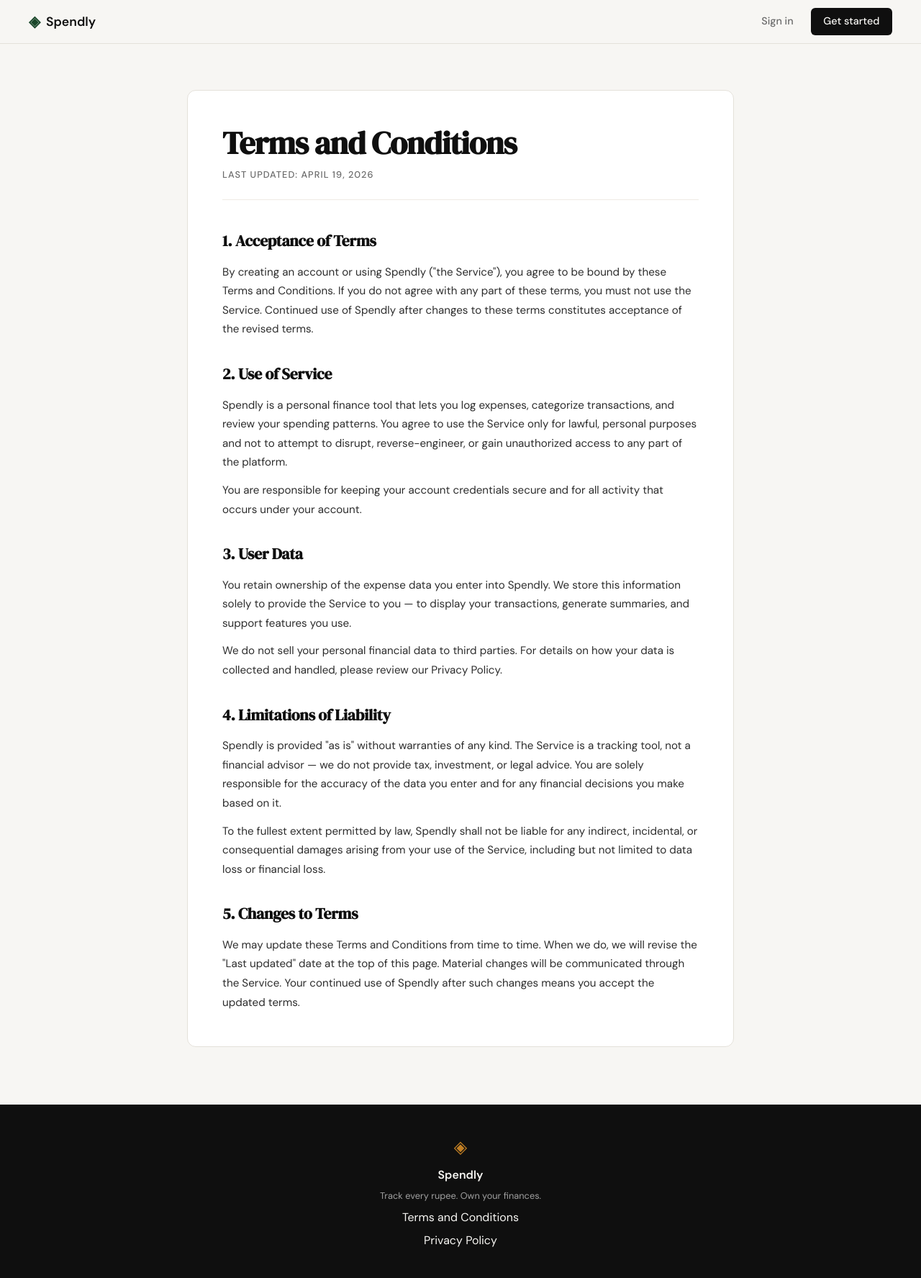
After one commit to Angad-22/SpendTrack, a Flask app: page /terms in a window 1280 px wide. The commit adds this page. Shown: the whole page at 72% size. Run offline with Flask 3, Linux system fonts and the light colour scheme.

Commit message:
landing: add terms and conditions page and route

```diff
--- a/app.py
+++ b/app.py
@@ -17,6 +17,11 @@ def register():
 @app.route("/login")
 def login():
     return render_template("login.html")
+
+
+@app.route("/terms")
+def terms():
+    return render_template("terms.html")
 
 # ------------------------------------------------------------------ #
 # Placeholder routes — students will implement these                  #
--- a/static/css/style.css
+++ b/static/css/style.css
@@ -478,6 +478,70 @@ a { color: inherit; text-decoration: none; }
 .auth-switch a:hover { text-decoration: underline; }
 
 /* ------------------------------------------------------------------ */
+/* Legal pages (terms, privacy)                                        */
+/* ------------------------------------------------------------------ */
+
+.legal {
+    padding: 4rem 2rem 5rem;
+}
+
+.legal-inner {
+    max-width: 760px;
+    margin: 0 auto;
+    background: var(--paper-card);
+    border: 1px solid var(--border);
+    border-radius: var(--radius-md);
+    padding: 3rem clamp(1.5rem, 4vw, 3rem);
+}
+
+.legal-title {
+    font-family: var(--font-display);
+    font-size: clamp(2rem, 4vw, 2.75rem);
+    line-height: 1.15;
+    letter-spacing: -0.02em;
+    color: var(--ink);
+    margin-bottom: 0.5rem;
+}
+
+.legal-updated {
+    font-size: 0.8rem;
+    font-weight: 500;
+    color: var(--ink-muted);
+    text-transform: uppercase;
+    letter-spacing: 0.08em;
+    margin-bottom: 2.5rem;
+    padding-bottom: 1.5rem;
+    border-bottom: 1px solid var(--border-soft);
+}
+
+.legal-section {
+    margin-bottom: 2rem;
+}
+
+.legal-section:last-child {
+    margin-bottom: 0;
+}
+
+.legal-section h2 {
+    font-family: var(--font-display);
+    font-size: 1.35rem;
+    color: var(--ink);
+    margin-bottom: 0.75rem;
+    letter-spacing: -0.01em;
+}
+
+.legal-section p {
+    font-size: 0.95rem;
+    color: var(--ink-soft);
+    line-height: 1.75;
+    margin-bottom: 0.75rem;
+}
+
+.legal-section p:last-child {
+    margin-bottom: 0;
+}
+
+/* ------------------------------------------------------------------ */
 /* Footer                                                              */
 /* ------------------------------------------------------------------ */
 
--- a/templates/base.html
+++ b/templates/base.html
@@ -34,7 +34,7 @@
             <span class="brand-icon">◈</span>
             <span class="footer-name">Spendly</span>
             <p class="footer-copy">Track every rupee. Own your finances.</p>
-            <a href="#">Terms and Conditions</a>
+            <a href="/terms">Terms and Conditions</a>
             <a href="#">Privacy Policy</a>
         </div>
     </footer>
--- /dev/null
+++ b/templates/terms.html
@@ -0,0 +1,76 @@
+{% extends "base.html" %}
+
+{% block title %}Terms and Conditions — Spendly{% endblock %}
+
+{% block content %}
+
+<section class="legal">
+    <div class="legal-inner">
+        <h1 class="legal-title">Terms and Conditions</h1>
+        <p class="legal-updated">Last updated: April 19, 2026</p>
+
+        <section class="legal-section">
+            <h2>1. Acceptance of Terms</h2>
+            <p>
+                By creating an account or using Spendly ("the Service"), you agree to be
+                bound by these Terms and Conditions. If you do not agree with any part of
+                these terms, you must not use the Service. Continued use of Spendly after
+                changes to these terms constitutes acceptance of the revised terms.
+            </p>
+        </section>
+
+        <section class="legal-section">
+            <h2>2. Use of Service</h2>
+            <p>
+                Spendly is a personal finance tool that lets you log expenses, categorize
+                transactions, and review your spending patterns. You agree to use the
+                Service only for lawful, personal purposes and not to attempt to disrupt,
+                reverse-engineer, or gain unauthorized access to any part of the platform.
+            </p>
+            <p>
+                You are responsible for keeping your account credentials secure and for
+                all activity that occurs under your account.
+            </p>
+        </section>
+
+        <section class="legal-section">
+            <h2>3. User Data</h2>
+            <p>
+                You retain ownership of the expense data you enter into Spendly. We store
+                this information solely to provide the Service to you — to display your
+                transactions, generate summaries, and support features you use.
+            </p>
+            <p>
+                We do not sell your personal financial data to third parties. For details
+                on how your data is collected and handled, please review our Privacy Policy.
+            </p>
+        </section>
+
+        <section class="legal-section">
+            <h2>4. Limitations of Liability</h2>
+            <p>
+                Spendly is provided "as is" without warranties of any kind. The Service is
+                a tracking tool, not a financial advisor — we do not provide tax, investment,
+                or legal advice. You are solely responsible for the accuracy of the data
+                you enter and for any financial decisions you make based on it.
+            </p>
+            <p>
+                To the fullest extent permitted by law, Spendly shall not be liable for any
+                indirect, incidental, or consequential damages arising from your use of the
+                Service, including but not limited to data loss or financial loss.
+            </p>
+        </section>
+
+        <section class="legal-section">
+            <h2>5. Changes to Terms</h2>
+            <p>
+                We may update these Terms and Conditions from time to time. When we do, we
+                will revise the "Last updated" date at the top of this page. Material changes
+                will be communicated through the Service. Your continued use of Spendly after
+                such changes means you accept the updated terms.
+            </p>
+        </section>
+    </div>
+</section>
+
+{% endblock %}
```
